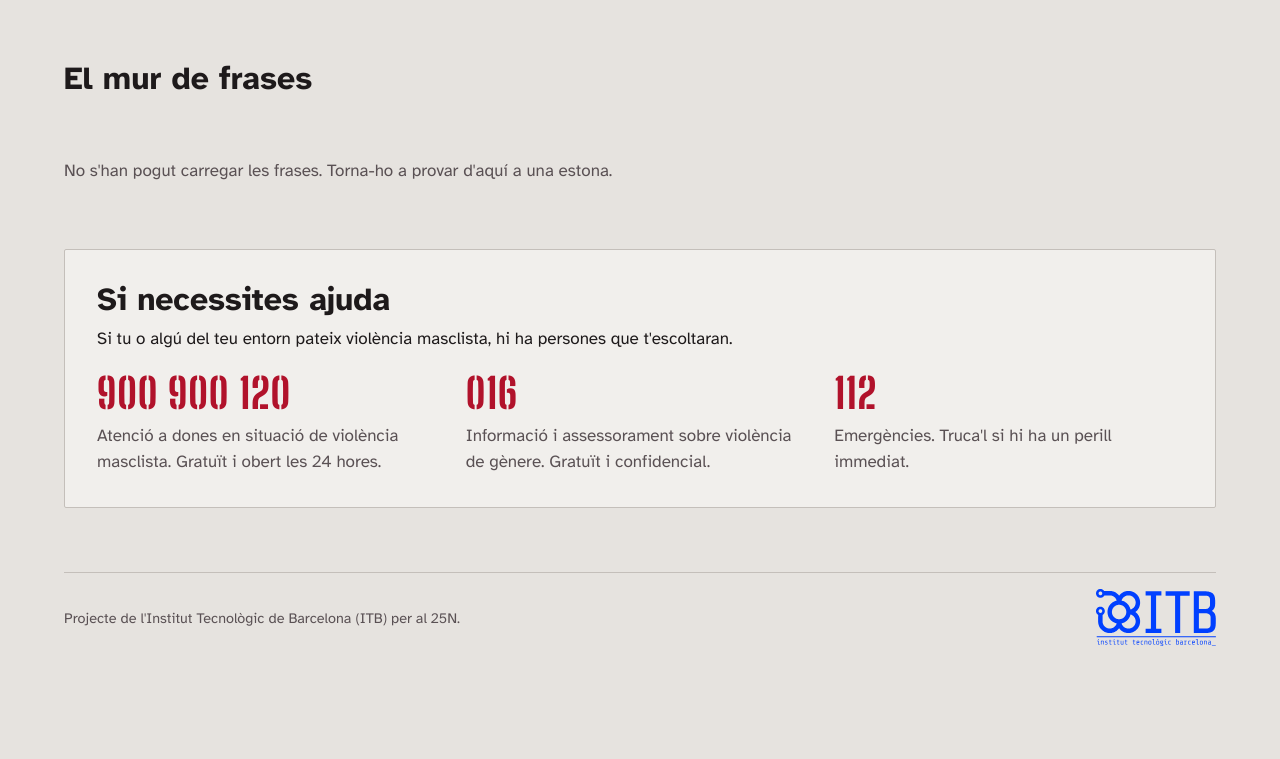
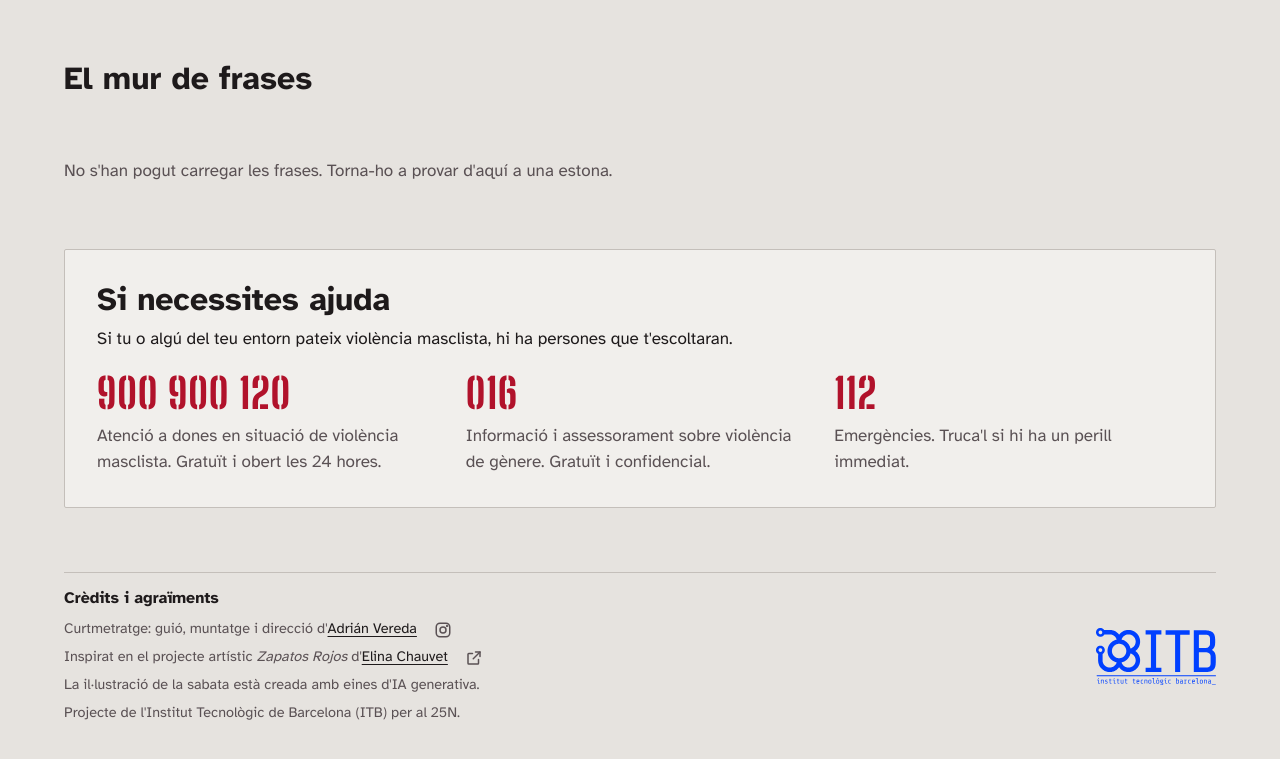
Before and after one commit to dmorenoar/sabates-vermelles, a plain HTML site: page index.html in a window 1280 px wide. Shown: the part 826-1585 px from the top of the page. Before the commit the page ends 1520 px from the top, so only its background shows below. Drawn offline with Linux system fonts and the light colour scheme; no server answers.

Commit message:
Crèdits i agraïments al peu (Adrián Vereda, Elina Chauvet)

```diff
--- a/estils.css
+++ b/estils.css
@@ -434,6 +434,17 @@ svg { display: block; }
   color: var(--tinta-suau);
 }
 .peu p { margin: 0; }
+.peu__text { display: grid; gap: 0.35rem; }
+.peu__titol { margin: 0 0 0.25rem; font-size: 1rem; color: var(--tinta); }
+.peu a:not(.peu__icona) { color: var(--tinta); text-decoration: underline; text-underline-offset: 0.2em; }
+.peu a:not(.peu__icona):hover { color: var(--roig); }
+/* Icona clicable: zona tàctil còmoda (mínim ~44px) sense fer l'icona gran */
+.peu__icona {
+  display: inline-flex; align-items: center; justify-content: center;
+  width: 2.75rem; height: 2.75rem; margin-block: -0.9rem; vertical-align: middle;
+  color: var(--tinta-suau);
+}
+.peu__icona:hover { color: var(--roig); }
 .peu__logo { display: block; width: 7.5rem; height: auto; }
 /* El blau del logo és fosc: sobre fons negre el fem una mica més clar perquè es llegeixi */
 :root[data-theme="dark"] .peu__logo { filter: brightness(1.6); }
--- a/index.html
+++ b/index.html
@@ -22,9 +22,9 @@
 <!-- Dues tipografies, dos <link> separats: si una falla, l'altra continua carregant -->
 <link rel="stylesheet" href="https://fonts.googleapis.com/css2?family=Atkinson+Hyperlegible:wght@400;700&display=swap">
 <link rel="stylesheet" href="https://fonts.googleapis.com/css2?family=Big+Shoulders+Stencil+Display:wght@800&display=swap">
-<!-- «?v=13» és un número de versió: si canvies estils.css, puja'l (v=14…) i tots els
+<!-- «?v=14» és un número de versió: si canvies estils.css, puja'l (v=15…) i tots els
      navegadors el tornen a baixar en lloc de fer servir la còpia antiga que tenen guardada (caché). -->
-<link rel="stylesheet" href="estils.css?v=13">
+<link rel="stylesheet" href="estils.css?v=14">
 <!-- Icona de la pestanya del navegador i de la pantalla d'inici del mòbil -->
 <link rel="icon" type="image/png" sizes="32x32" href="favicon.png">
 <link rel="apple-touch-icon" href="apple-touch-icon.png">
@@ -159,7 +159,26 @@
   </main>
 
   <footer class="peu">
-    <p>Projecte de l'Institut Tecnològic de Barcelona (ITB) per al 25N.</p>
+    <!-- Crèdits: el nom és un enllaç al web de l'autor/a; les icones porten a xarxes o a la pàgina del projecte.
+         Les icones són SVG en línia (cap llibreria externa): no depenen de la xarxa i hereten el color del text.
+         Cada enllaç que només té icona necessita aria-label: és el «nom» que llegeix un lector de pantalla. -->
+    <div class="peu__text">
+      <h2 class="peu__titol">Crèdits i agraïments</h2>
+      <p>
+        Curtmetratge: guió, muntatge i direcció d'<a href="https://adrianvereda.es/" target="_blank" rel="noopener">Adrián Vereda</a>
+        <a class="peu__icona" href="https://www.instagram.com/adrivereda/" target="_blank" rel="noopener" aria-label="Instagram d'Adrián Vereda" title="Instagram">
+          <svg viewBox="0 0 24 24" width="18" height="18" fill="none" stroke="currentColor" stroke-width="2" stroke-linecap="round" stroke-linejoin="round" aria-hidden="true"><rect x="3" y="3" width="18" height="18" rx="5"/><circle cx="12" cy="12" r="4"/><circle cx="17.5" cy="6.5" r="0.6" fill="currentColor"/></svg>
+        </a>
+      </p>
+      <p>
+        Inspirat en el projecte artístic <em>Zapatos Rojos</em> d'<a href="https://www.elinachauvet.art/" target="_blank" rel="noopener">Elina Chauvet</a>
+        <a class="peu__icona" href="https://www.elinachauvet.art/zapatos-rojos" target="_blank" rel="noopener" aria-label="Pàgina del projecte Zapatos Rojos" title="Zapatos Rojos">
+          <svg viewBox="0 0 24 24" width="18" height="18" fill="none" stroke="currentColor" stroke-width="2" stroke-linecap="round" stroke-linejoin="round" aria-hidden="true"><path d="M14 4h6v6"/><path d="M20 4l-9 9"/><path d="M18 14v5a1 1 0 0 1-1 1H5a1 1 0 0 1-1-1V7a1 1 0 0 1 1-1h5"/></svg>
+        </a>
+      </p>
+      <p>La il·lustració de la sabata està creada amb eines d'IA generativa.</p>
+      <p>Projecte de l'Institut Tecnològic de Barcelona (ITB) per al 25N.</p>
+    </div>
     <!-- Logo de l'ITB a la dreta del peu. És una imatge amb significat (la marca), per això té alt i no alt="". -->
     <img class="peu__logo" src="logo-itb.svg" alt="Logotip de l'Institut Tecnològic de Barcelona" width="1200" height="569">
   </footer>
@@ -204,7 +223,7 @@
 
 <!-- «defer»: el navegador descarrega els scripts mentre llegeix l'HTML i els executa
      en ordre quan ja existeix tot el DOM. L'ordre importa: app.js necessita dades.js. -->
-<script src="dades.js?v=13" defer></script>
-<script src="app.js?v=13" defer></script>
+<script src="dades.js?v=14" defer></script>
+<script src="app.js?v=14" defer></script>
 </body>
 </html>
--- a/sw.js
+++ b/sw.js
@@ -21,7 +21,7 @@
    tothom renovi la caché, puja el número de VERSIO.
    ===================================================================== */
 
-const VERSIO = "v5";
+const VERSIO = "v6";
 const CACHE = "sabates-" + VERSIO;
 
 // Els fitxers que desem d'entrada perquè la web s'obri sense connexió.
```
